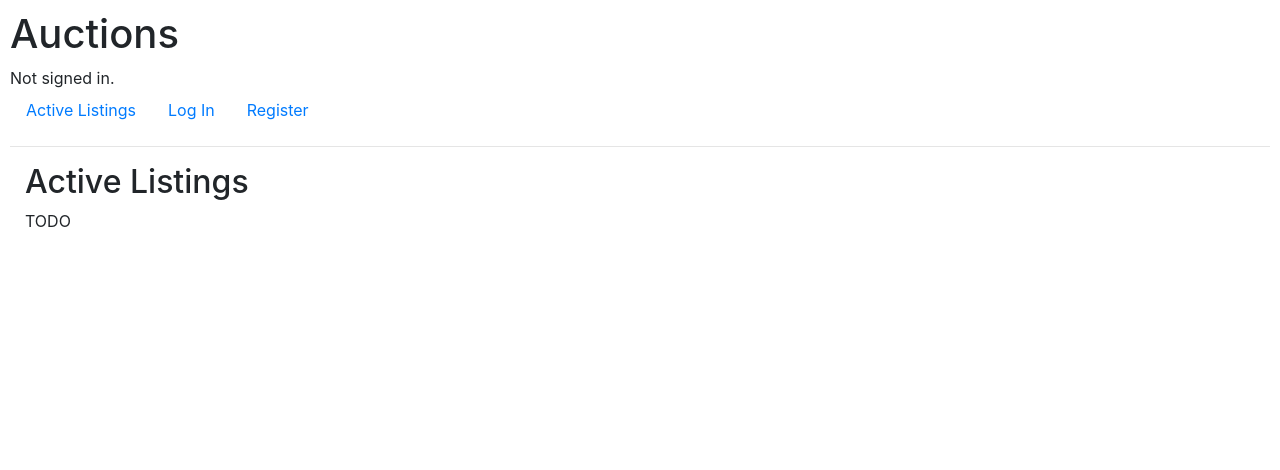
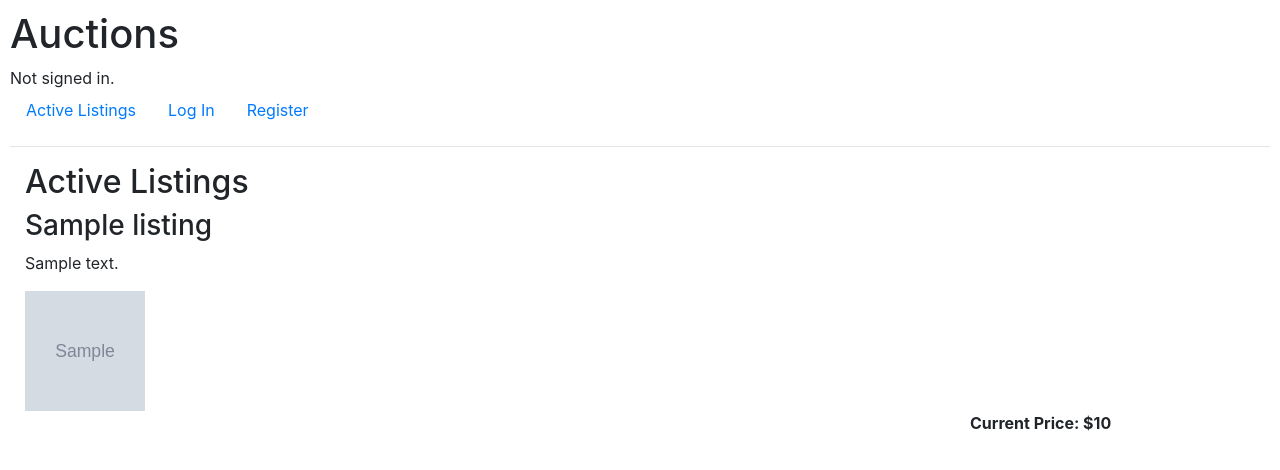
Before and after one commit to D4niel44/E-Commerce, a Django app: template auctions/templates/auctions/index.html in a window 1280 px wide. Shown: the top 470 px of the page. Run offline with Django 3.2, Linux system fonts and the light colour scheme; the template is opened without the code that fills it: most values are stand-ins (such as "Sample title", 1, 10 or a date in 2020); grey boxes marked "Sample" are stand-in pictures; some libraries are stand-ins or nearby versions.

Commit message:
FEATURE | Show all active listings on main page

```diff
--- a/auctions/templates/auctions/index.html
+++ b/auctions/templates/auctions/index.html
@@ -3,5 +3,36 @@
 {% block body %}
     <h2>Active Listings</h2>
 
-    TODO
+    {% for listing in listings %}
+    <div class="row">
+      <div class="col-12">
+        <h3>{{ listing.title }}</h3>
+      </div>
+    </div>
+    <div class="row">
+      <div class="col-12">
+        <p>{{ listing.description }}</p>
+      </div>
+    </div>
+    <div class="row">
+      <div class="col-6">
+        {% if listing.image %}
+          <img src="{{ listing.image.url }}" alt="This listing does not have an image" width="120" height="120">
+        {% else %}
+          <img alt="This listing does not have an image">
+        {% endif %}
+      </div>
+    </div>
+    <div class="row justify-content-end">
+      <div class="col-3">
+        <span class="price">
+          {% if listing.actual_bid %}
+          <b>Current Price: ${{ listing.actual_bid.amount }}</b>
+          {% else %}
+          <b>Initial Bid Price: ${{ listing.initial_bid_amount }}</b>
+          {% endif %}
+        </span>
+      </div>
+    </div>
+    {% endfor %}
 {% endblock %}
```
Also changed, not shown: auctions/views.py (+7 -1 lines).
